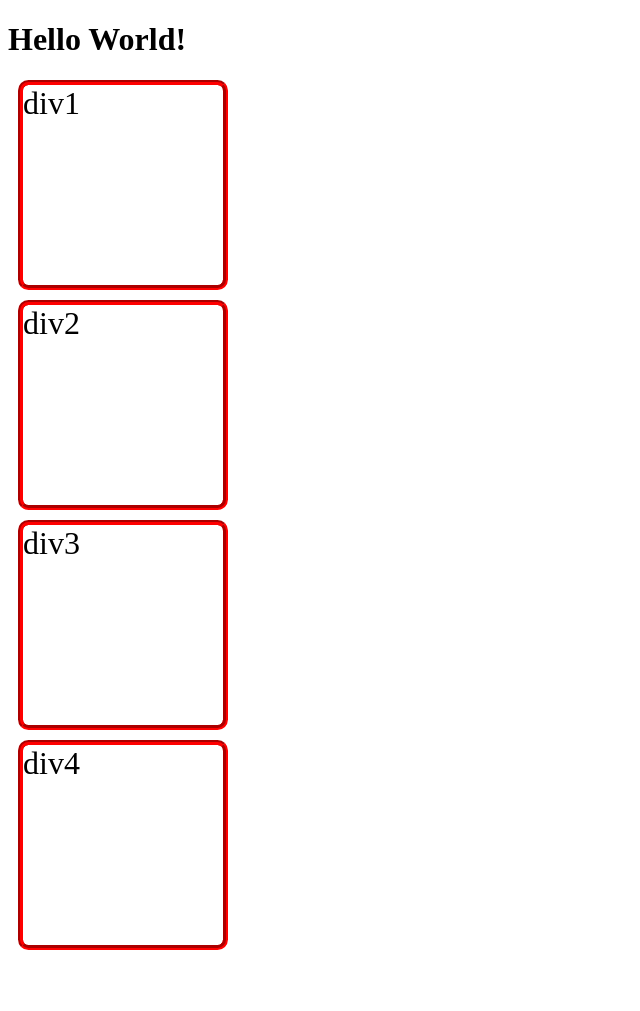
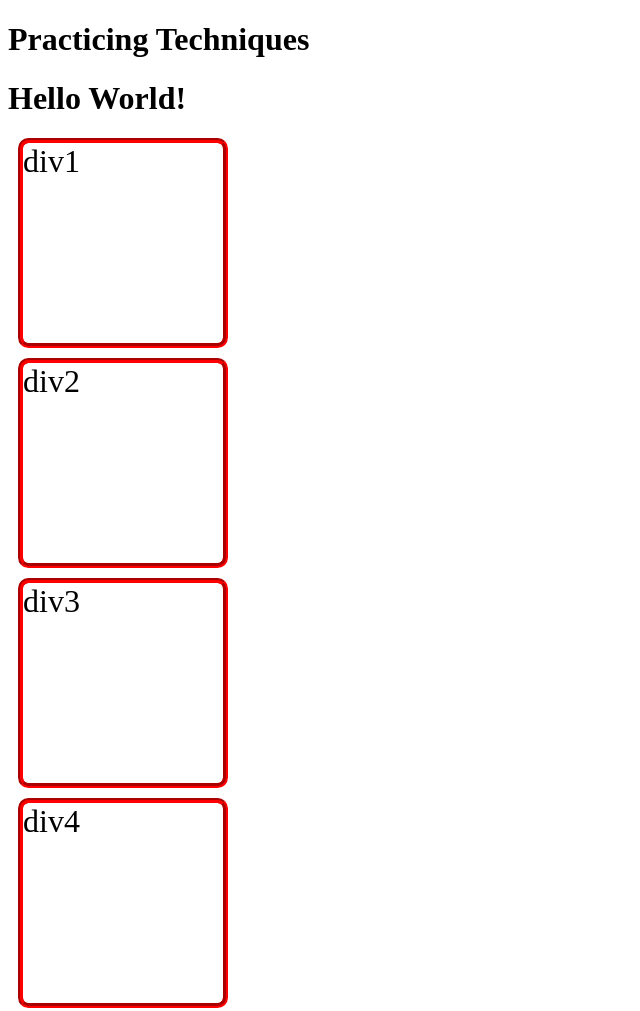
Before and after one commit to DerekHampton/HamptonBrimhall, a plain HTML site: page index.html in a window 1280 px wide. Shown: the whole page, without its empty margins (0-640 px from the left). Before the commit the page ends 960 px from the top, so only its background shows below. Drawn offline with Linux system fonts and the light colour scheme.

Commit message:
added headline

```diff
--- a/index.html
+++ b/index.html
@@ -7,6 +7,7 @@
     <link rel="stylesheet" type="text/css" href="style.css">
 </head>
 <body>
+    <h1>Practicing Techniques</h1>
     <h1>Hello World!</h1>
     <div>div1</div>
     <div>div2</div>
```
